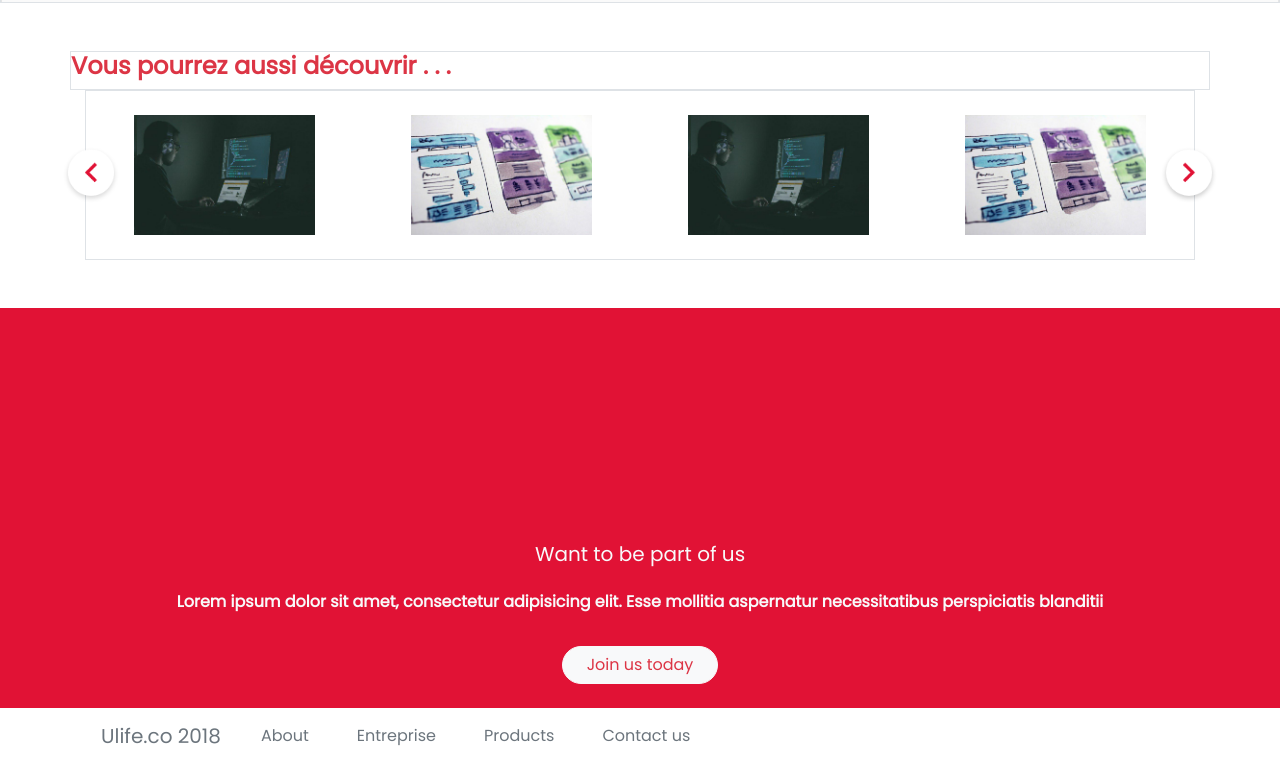
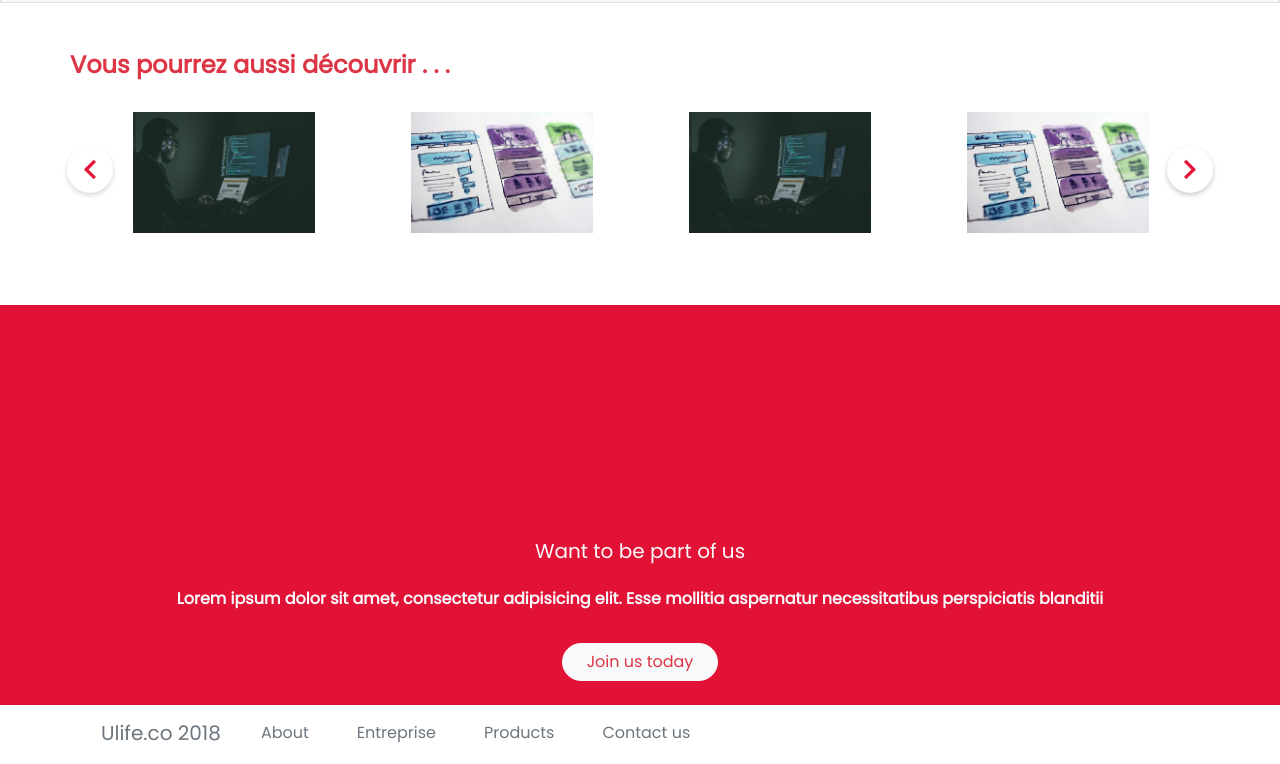
Before and after one commit to leyanki/Find-A-Way, a plain HTML site: page stories.html in a window 1280 px wide. Shown: the part 2759-3523 px from the top of the page. Drawn offline with nearby package versions, Linux system fonts and the light colour scheme.

Commit message:
set storie an ways page

```diff
--- a/stories.html
+++ b/stories.html
@@ -201,10 +201,10 @@
    </div>
    <!-- there is a slider place 2-->
    <div class=" container my-5">
-        <div class="row border">
+        <div class="row ">
             <h4 class="font-weight-bold text-center text-danger">Vous pourrez aussi découvrir . . .</h4>
         </div>
-        <div class="slide your-class border" style="padding: 0px;">
+        <div class="slide your-class " style="padding: 0px;">
             <img class="px-5" src="images/computer.jpg">
 
             <img class="px-5" src="images/task.jpg">
```
Also changed, not shown: ways.html (+2 -2 lines).
